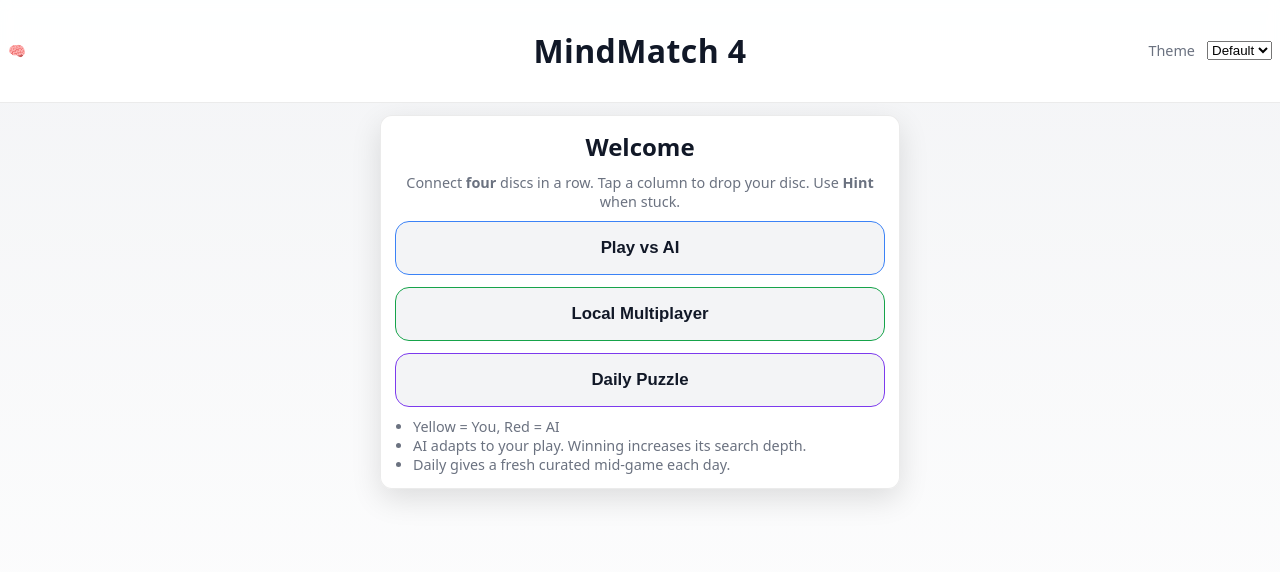
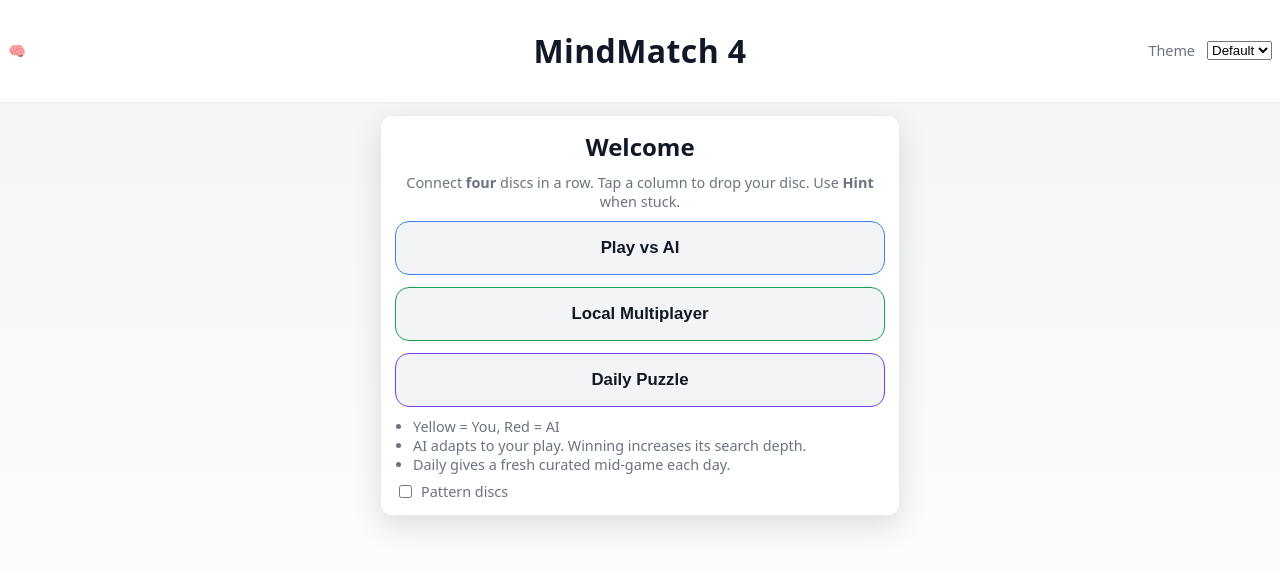
Before and after one commit to ravi-chandu/MindMatch4, a React (Vite) app: page / in a window 1280 px wide. Shown: the top 572 px of the page. Built offline with nearby package versions, Linux system fonts and the light colour scheme.

Commit message:
feat: add patterned disc option

```diff
--- a/src/App.jsx
+++ b/src/App.jsx
@@ -180,6 +180,12 @@ export default function App(){
   const [screen, setScreen] = useState("home"); // home | game
   const [mode, setMode] = useState("ai");       // ai | 2p
   const [seedDaily, setSeedDaily] = useState(false);
+  const [patterned, setPatterned] = useState(() => localStorage.getItem("mm4_pattern") === "1");
+
+  const setPatternedPersist = (v) => {
+    setPatterned(v);
+    localStorage.setItem("mm4_pattern", v ? "1" : "0");
+  };
 
   useEffect(()=>{
     const h = (e)=> setScreen(e.detail?.to || "home");
@@ -194,14 +200,24 @@ export default function App(){
           onPlayAI={()=>{setMode("ai"); setSeedDaily(false); setScreen("game");}}
           onPlay2P={()=>{setMode("2p"); setSeedDaily(false); setScreen("game");}}
           onDaily={()=>{setMode("ai"); setSeedDaily(true); setScreen("game");}}
+          patterned={patterned}
+          setPatterned={setPatternedPersist}
         />
       )}
-      {screen==="game" && <Game mode={mode} seedDaily={seedDaily} onBack={()=>setScreen("home")} />}
+      {screen==="game" && (
+        <Game
+          mode={mode}
+          seedDaily={seedDaily}
+          onBack={()=>setScreen("home")}
+          patterned={patterned}
+          setPatterned={setPatternedPersist}
+        />
+      )}
     </div>
   );
 }
 
-function Home({onPlayAI,onPlay2P,onDaily}){
+function Home({onPlayAI,onPlay2P,onDaily, patterned, setPatterned}){
   return (
     <div className="card" style={{margin:"0 auto", maxWidth:520}}>
       <h2 style={{margin:"0 0 10px", textAlign:"center"}}>Welcome</h2>
@@ -218,11 +234,19 @@ function Home({onPlayAI,onPlay2P,onDaily}){
         <li>AI adapts to your play. Winning increases its search depth.</li>
         <li>Daily gives a fresh curated mid‑game each day.</li>
       </ul>
+      <label className="tiny" style={{display:"flex", alignItems:"center", gap:6, marginTop:8}}>
+        <input
+          type="checkbox"
+          checked={patterned}
+          onChange={(e)=> setPatterned(e.target.checked)}
+        />
+        Pattern discs
+      </label>
     </div>
   );
 }
 
-function Game({mode, seedDaily, onBack}){
+function Game({mode, seedDaily, onBack, patterned, setPatterned}){
   const [board, setBoard] = useState(()=> emptyBoard());
   const [turn, setTurn] = useState(1);
   const [end, setEnd] = useState(null);
@@ -503,6 +527,15 @@ function Game({mode, seedDaily, onBack}){
             </select>
           </label>
         )}
+
+        <label className="tiny" style={{display:"inline-flex", alignItems:"center", gap:6}}>
+          <input
+            type="checkbox"
+            checked={patterned}
+            onChange={(e)=> setPatterned(e.target.checked)}
+          />
+          Pattern discs
+        </label>
       </div>
 
       {/* Show chosen difficulty ONLY before first move */}
@@ -523,7 +556,7 @@ function Game({mode, seedDaily, onBack}){
 
       <div className="board-wrap">
         <div
-          className="board"
+          className={`board ${patterned ? "pattern-mode" : ""}`}
           role="grid"
           aria-label="Connect Four"
           aria-rowcount={ROWS}
@@ -575,7 +608,7 @@ function Game({mode, seedDaily, onBack}){
             );
           })}
         </div>
-        {!!winLine && <WinOverlay line={winLine} />}
+        {!!winLine && <WinOverlay line={winLine} patterned={patterned} />}
       </div>
 
       {/* AI-only stats */}
@@ -612,7 +645,7 @@ function Game({mode, seedDaily, onBack}){
   );
 }
 
-function WinOverlay({line}){
+function WinOverlay({line, patterned}){
   const gap = 10;
   const cell = parseFloat(getComputedStyle(document.documentElement).getPropertyValue("--cell")) || 56;
   const pad=8;
@@ -621,7 +654,7 @@ function WinOverlay({line}){
   const first = {X:x(line[0].c), Y:y(line[0].r)};
   const last  = {X:x(line[3].c), Y:y(line[3].r)};
   return (
-    <div className="win-overlay" aria-hidden="true">
+    <div className={`win-overlay ${patterned ? "pattern-mode" : ""}`} aria-hidden="true">
       <svg>
         <line x1={first.X} y1={first.Y} x2={last.X} y2={last.Y} stroke="gold" strokeWidth="6" strokeLinecap="round" />
       </svg>
--- a/src/styles.css
+++ b/src/styles.css
@@ -66,6 +66,24 @@
 .disc.yellow{ background: radial-gradient(circle at 32% 28%, #ffe9a8, #fbbf24); border: 2px solid #d1a200; }
 .disc.red{    background: radial-gradient(circle at 32% 28%, #ff8a8a, #ef4444); border: 2px solid #b91c1c; }
 
+/* Pattern mode adds shapes to discs and helpers */
+.board.pattern-mode .disc.yellow{
+  background: repeating-linear-gradient(45deg, #ffe9a8 0 6px, #fbbf24 6px 12px);
+  border: 2px solid #d1a200;
+}
+.board.pattern-mode .disc.red{
+  background:
+    radial-gradient(circle, #ef4444 20%, transparent 21%) 0 0/8px 8px,
+    #ff8a8a;
+  border: 2px solid #b91c1c;
+}
+.board.pattern-mode .hint-col{
+  outline: 3px dashed var(--green);
+}
+.win-overlay.pattern-mode line{
+  stroke-dasharray: 6 4;
+}
+
 /* Winner overlay area is defined in index.html */
 
 /* Cards on Home */
```
